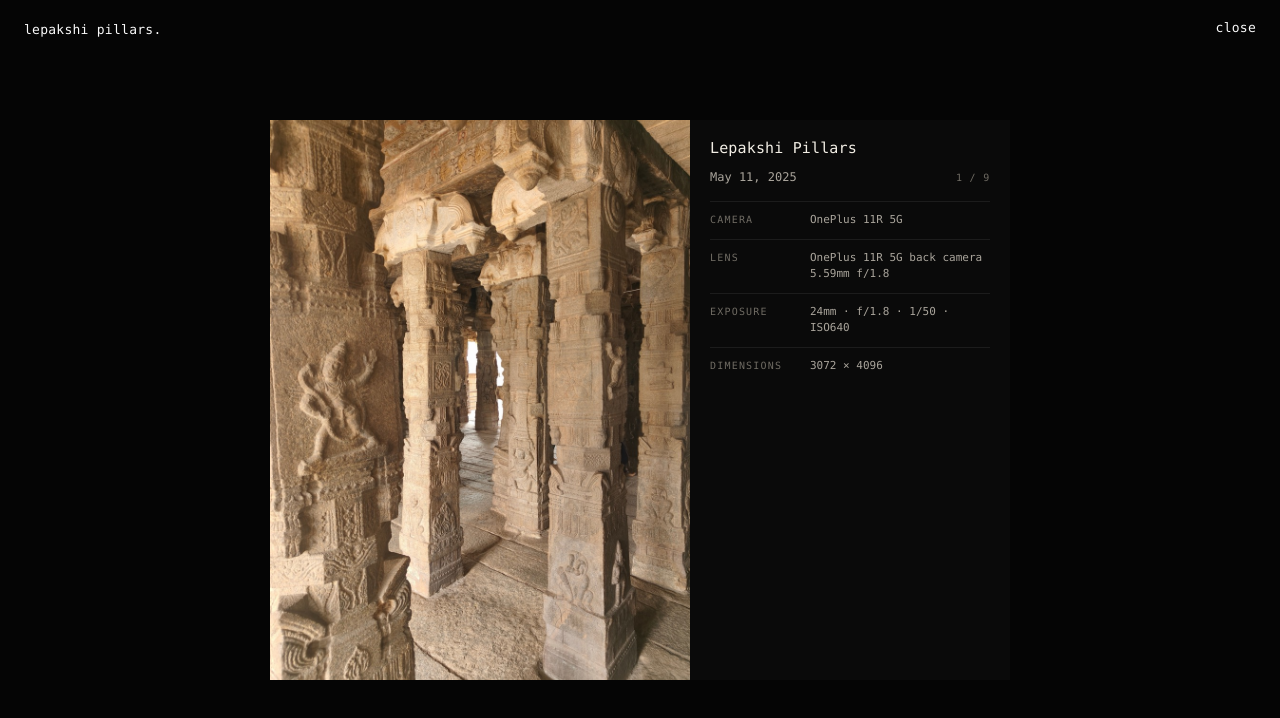
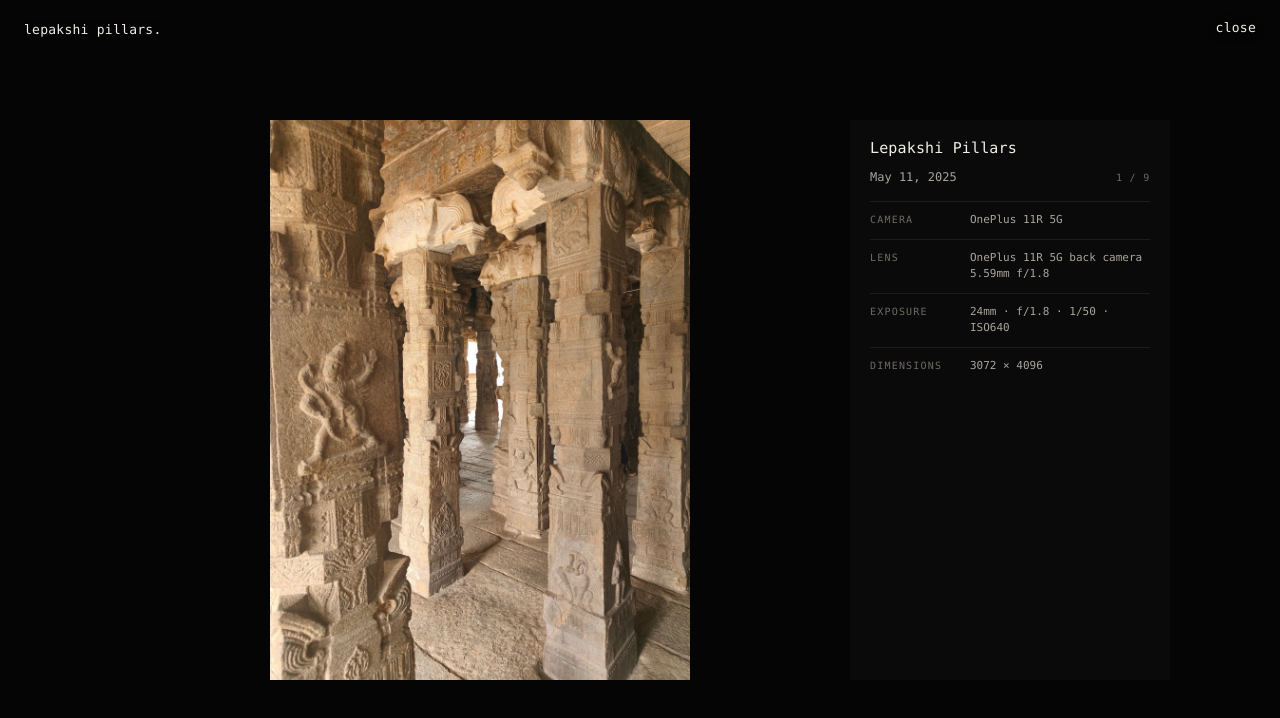
Before and after one commit to chinmaykunkikar/stills, a Next.js app: page /lepakshi-pillars in a window 1280 px wide. Shown: the top 718 px of the page. Built offline with nearby package versions, Linux system fonts and the light colour scheme.

Commit message:
fit the detail photo to short windows and keep the top labels legible over photos

```diff
--- a/app/globals.css
+++ b/app/globals.css
@@ -5,7 +5,8 @@ body {
 }
 .wordmark {
   position: fixed; top: 20px; left: 24px; z-index: 2;
-  color: #fff; mix-blend-mode: difference;
+  color: #f2eee5;
+  text-shadow: 0 1px 10px rgba(0, 0, 0, 0.9), 0 0 3px rgba(0, 0, 0, 0.8);
   font-size: 13px; letter-spacing: 0.02em; text-transform: lowercase;
   max-width: calc(100vw - 140px);
   white-space: nowrap; overflow: hidden; text-overflow: ellipsis;
@@ -15,7 +16,8 @@ body {
   position: fixed; top: 5px; right: 8px; z-index: 3;
   appearance: none; background: none; border: 0; padding: 15px 16px;
   font-family: inherit; font-size: 13px; letter-spacing: 0.02em;
-  text-transform: lowercase; color: #fff; mix-blend-mode: difference;
+  text-transform: lowercase; color: #f2eee5;
+  text-shadow: 0 1px 10px rgba(0, 0, 0, 0.9), 0 0 3px rgba(0, 0, 0, 0.8);
   cursor: pointer; -webkit-tap-highlight-color: transparent;
   transition: opacity 0.2s;
 }
@@ -113,8 +115,11 @@ body {
 .detail-photo {
   position: relative; z-index: 1; display: block;
   background: #0a0a0a; cursor: pointer;
+  width: fit-content; max-width: 100%; margin-inline: auto;
 }
-.detail-photo .frame { width: 100%; height: auto; }
+.detail-photo .frame {
+  width: auto; height: min(calc(100dvh - 200px), calc(100vw * 4 / 3));
+}
 @media (min-width: 960px) {
   .detail-inner { flex-direction: row-reverse; align-items: stretch; }
   .detail-panel { width: 320px; flex: none; }
```
